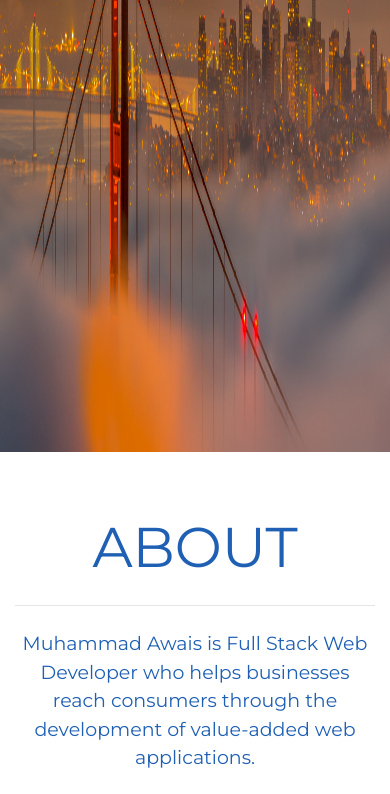
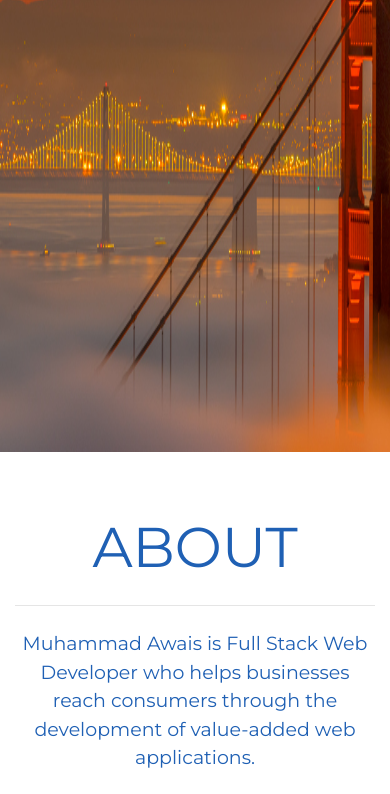
Before and after one commit to mawais54013/MAwais, a plain HTML site: page index.html in a window 390 px wide. Shown: the part 434-1228 px from the top of the page. Drawn offline with nearby package versions, Linux system fonts and the light colour scheme.

Commit message:
fixed media

```diff
--- a/public/css/style.css
+++ b/public/css/style.css
@@ -126,6 +126,13 @@ footer.navbar {
 }
 
 @media (max-width: 991.98px) {
+    #header {
+        background: url("../imgs/img7.jpg");
+        background-size: 400% 150%;
+        background-repeat: no-repeat;
+        height: 105vh;
+        z-index: 9!important;
+    }
     .skill-img {
         height: 80px!important;
         width: 80px!important;
```
